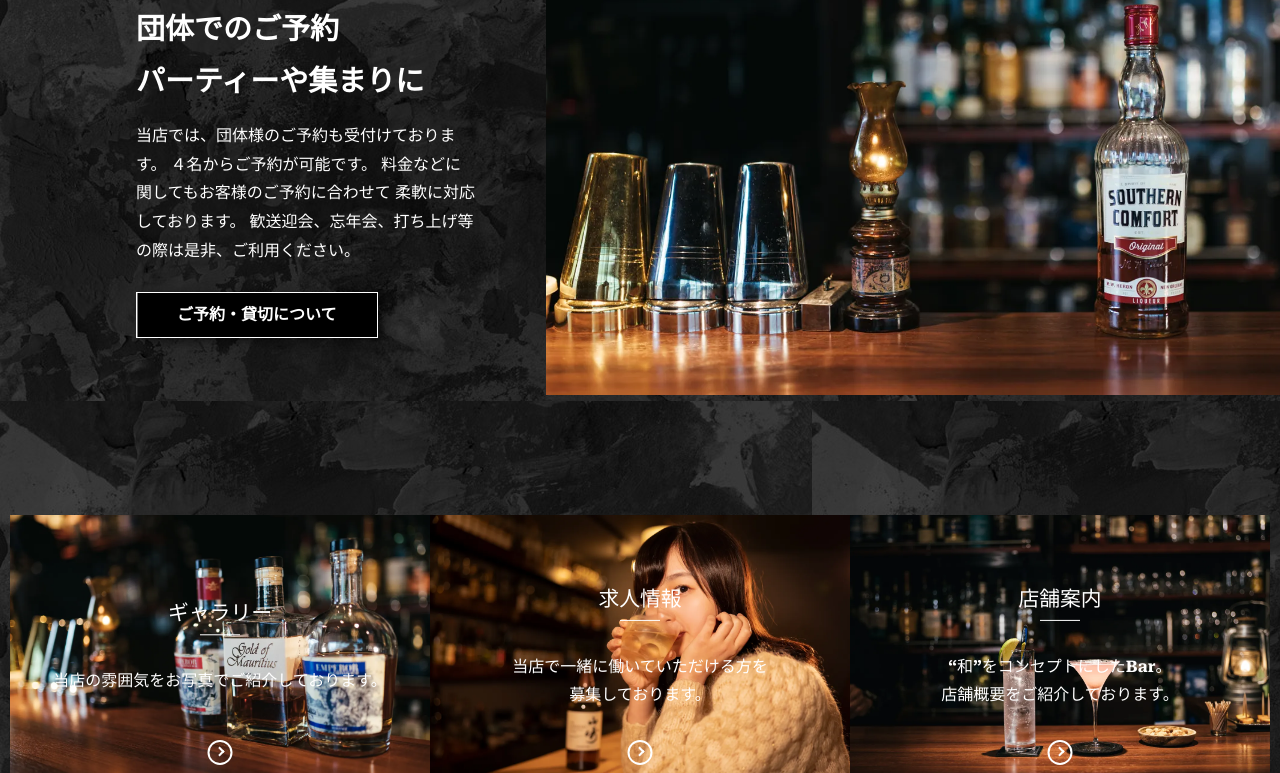
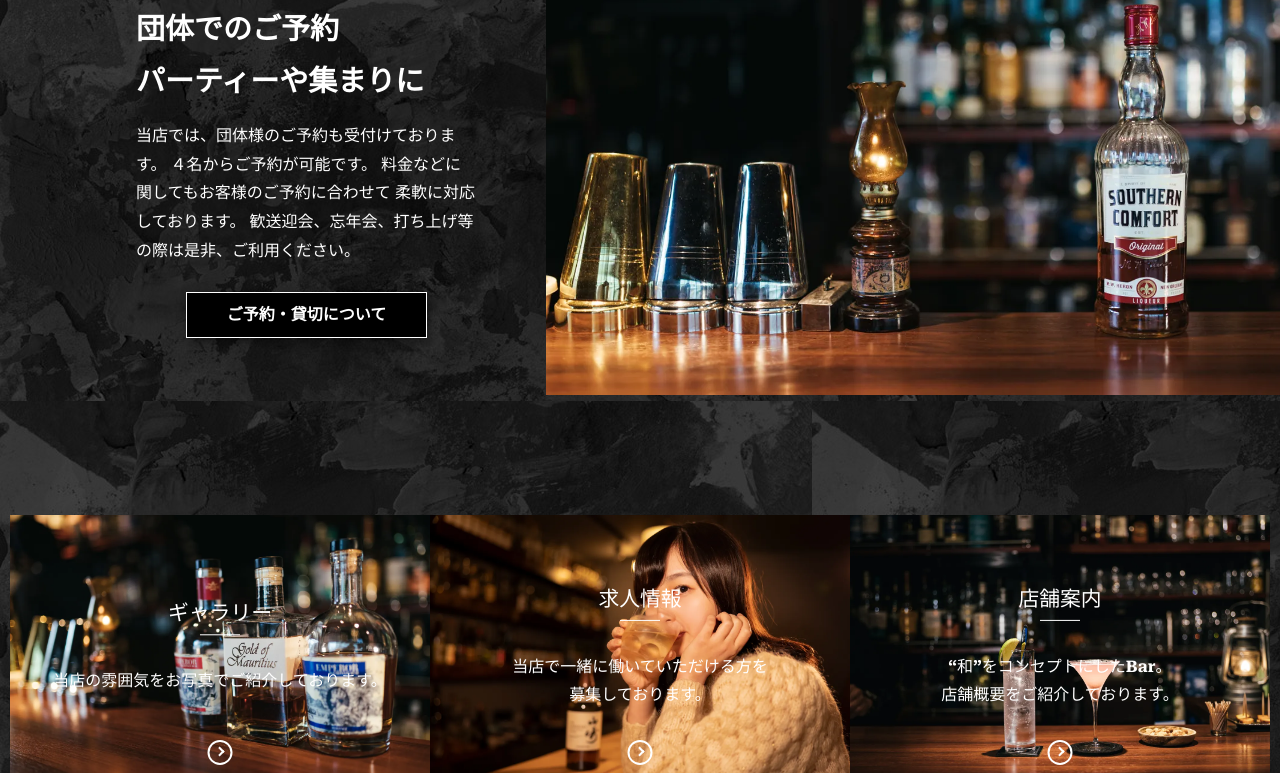
Before and after one commit to fpon/front-test, a plain HTML site: page index.html in a window 1280 px wide. Shown: the part 1767-2540 px from the top of the page. Drawn offline with nearby package versions, Linux system fonts and the light colour scheme; a web font is replaced by a local one.

Commit message:
ボタンの配置

```diff
--- a/index.html
+++ b/index.html
@@ -137,7 +137,7 @@
                   柔軟に対応しております。
                   歓送迎会、忘年会、打ち上げ等の際は是非、ご利用ください。
                 </p>
-                <div class="top2__inner__btn">
+                <div class="top2__btn">
                   <button class="btn section">
                     <span>
                       ご予約・貸切について
```
